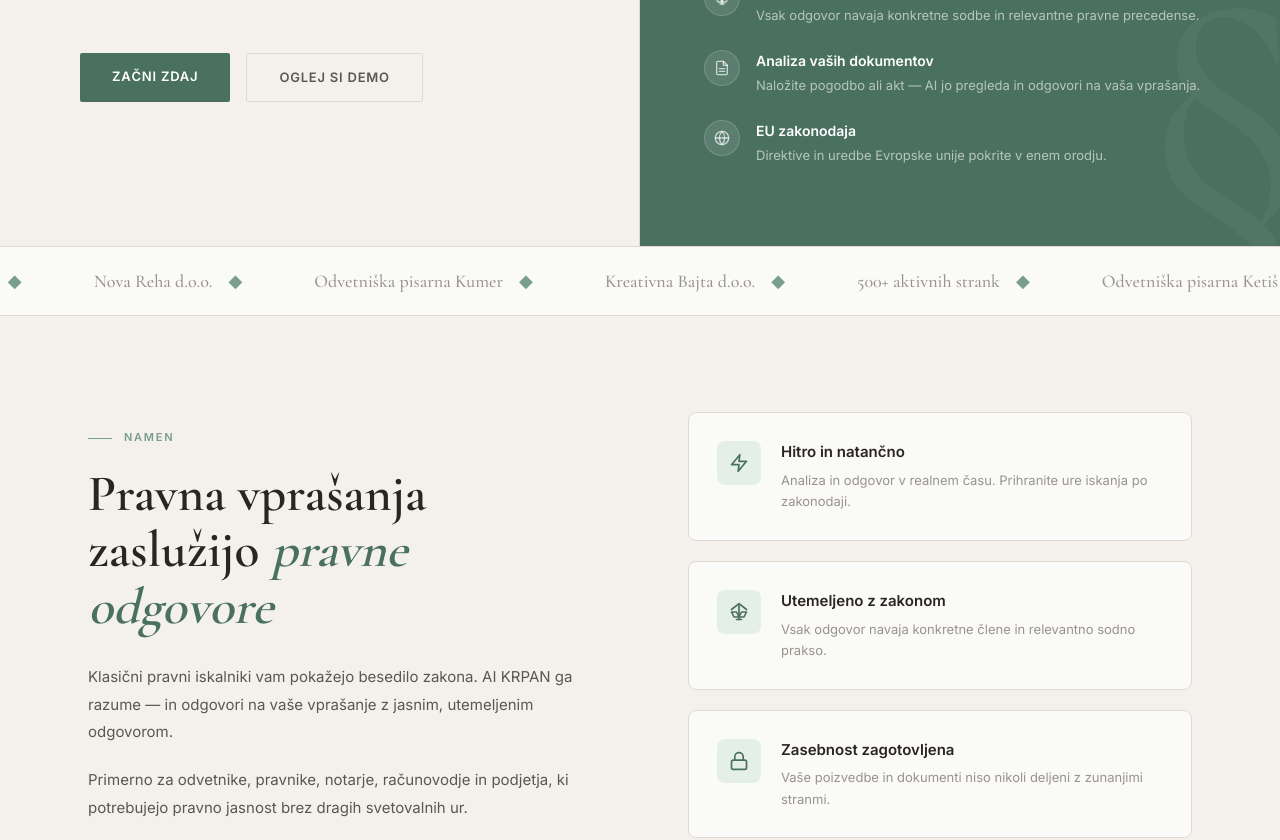
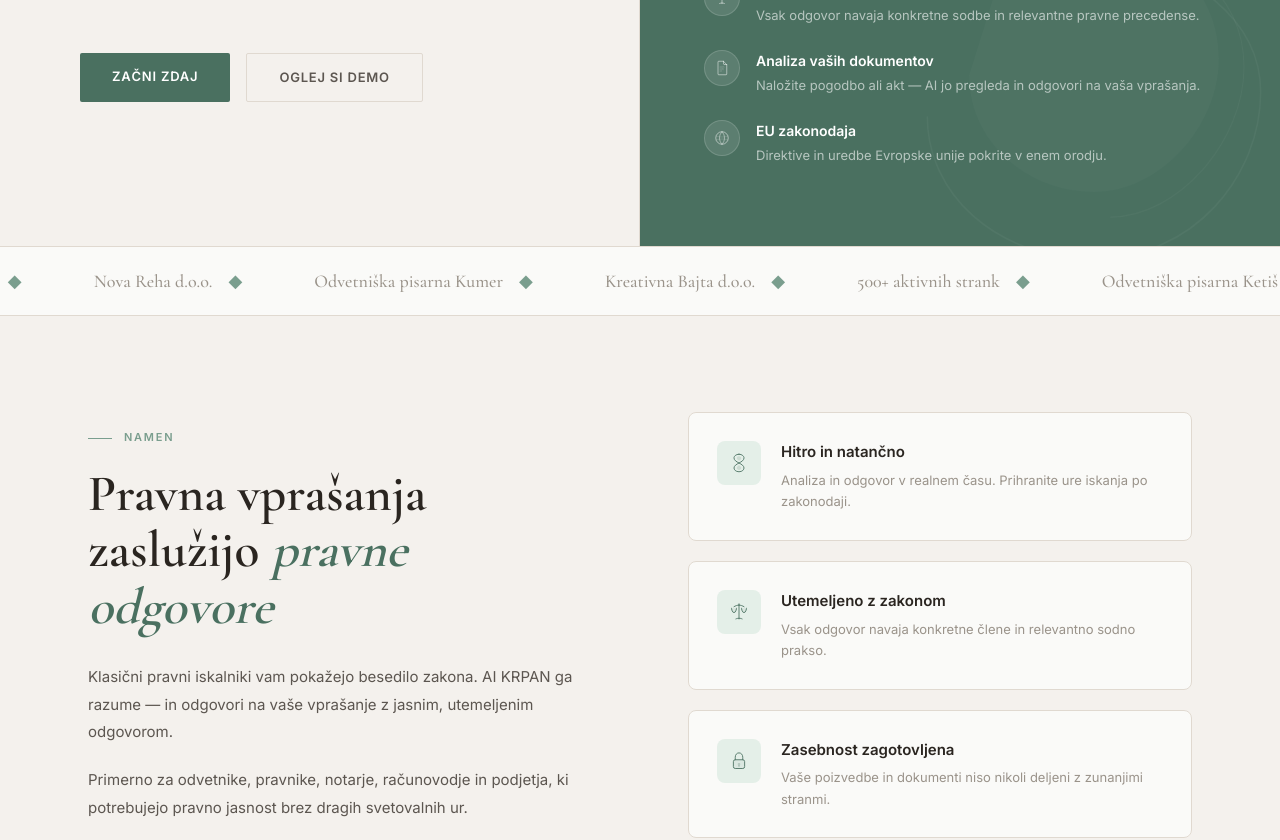
Before and after one commit to nejki/lexeu, a Next.js app: page / in a window 1280 px wide. Shown: the part 600-1440 px from the top of the page. Built offline with nearby package versions, Linux system fonts and the light colour scheme.

Commit message:
style: replace § text with SVG decoration, unify badge radius
Swap Hero background § character for HeroDecoration SVG curves.
Change tag badges from rounded-full to rounded-sm in Models and
Pricing for consistency. Add new icon components to Icons.tsx.

```diff
--- a/components/Models.tsx
+++ b/components/Models.tsx
@@ -93,7 +93,7 @@ export default function Models() {
                   {m.name}
                 </h3>
                 <p className="text-[14px] text-site-mid leading-relaxed mb-4">{m.desc}</p>
-                <span className={`inline-block px-3 py-1 rounded-full text-[11px] font-semibold tracking-[0.06em] uppercase ${m.tagStyle}`}>
+                <span className={`inline-block px-3 py-1 rounded-sm text-[11px] font-semibold tracking-[0.06em] uppercase ${m.tagStyle}`}>
                   {m.tag}
                 </span>
               </div>
@@ -126,7 +126,7 @@ export default function Models() {
                     </td>
                     <td className="py-6 px-4 text-[14px] text-site-mid leading-relaxed">{m.desc}</td>
                     <td className="py-6 px-4">
-                      <span className={`inline-block px-3 py-1 rounded-full text-[11px] font-semibold tracking-[0.06em] uppercase ${m.tagStyle}`}>
+                      <span className={`inline-block px-3 py-1 rounded-sm text-[11px] font-semibold tracking-[0.06em] uppercase ${m.tagStyle}`}>
                         {m.tag}
                       </span>
                     </td>
--- a/components/Pricing.tsx
+++ b/components/Pricing.tsx
@@ -108,7 +108,7 @@ export default function Pricing() {
           >
             {plan.recommended && (
               <div className="flex justify-center mb-4">
-                <span className="bg-warm text-white text-[10px] font-bold tracking-[0.1em] uppercase px-3 py-1 rounded-full whitespace-nowrap">
+                <span className="bg-warm text-white text-[10px] font-bold tracking-[0.1em] uppercase px-3 py-1 rounded-sm whitespace-nowrap">
                   Priporočamo
                 </span>
               </div>
--- a/components/ui/Icons.tsx
+++ b/components/ui/Icons.tsx
@@ -2,59 +2,223 @@ interface IconProps {
   className?: string;
 }
 
+/* ─── Custom flowing-curve icons inspired by the § motif ─── */
+
+/** Speed / instant response — stylised hourglass with flowing S-curves */
 export function IconBolt({ className = "w-5 h-5" }: IconProps) {
   return (
-    <svg className={className} viewBox="0 0 24 24" fill="none" stroke="currentColor" strokeWidth="2" strokeLinecap="round" strokeLinejoin="round">
-      <polygon points="13 2 3 14 12 14 11 22 21 10 12 10 13 2" />
+    <svg className={className} viewBox="0 0 32 32" fill="none">
+      <path
+        d="M16 2C10.5 2 8 5.5 8 8c0 3.5 4 6 8 8-4 2-8 4.5-8 8 0 2.5 2.5 6 8 6s8-3.5 8-6c0-3.5-4-6-8-8 4-2 8-4.5 8-8 0-2.5-2.5-6-8-6Z"
+        stroke="currentColor"
+        strokeWidth="1.4"
+        strokeLinecap="round"
+        strokeLinejoin="round"
+      />
+      <path
+        d="M12.5 8c0-1.5 1.5-3 3.5-3s3.5 1.5 3.5 3c0 2-2 3.5-3.5 4.5C15 11.5 12.5 10 12.5 8ZM12.5 24c0 1.5 1.5 3 3.5 3s3.5-1.5 3.5-3c0-2-2-3.5-3.5-4.5-1.5 1-3.5 2.5-3.5 4.5Z"
+        fill="currentColor"
+        opacity="0.15"
+      />
     </svg>
   );
 }
 
+/** Justice / law — elegant balance with serif-like curves */
 export function IconScales({ className = "w-5 h-5" }: IconProps) {
   return (
-    <svg className={className} viewBox="0 0 24 24" fill="none" stroke="currentColor" strokeWidth="2" strokeLinecap="round" strokeLinejoin="round">
-      <line x1="12" y1="3" x2="12" y2="21" />
-      <path d="M3 9l9-7 9 7" />
-      <path d="M6 12H3l3 6h6l-3-6z" />
-      <path d="M18 12h3l-3 6h-6l3-6z" />
-      <line x1="9" y1="21" x2="15" y2="21" />
+    <svg className={className} viewBox="0 0 32 32" fill="none">
+      <path
+        d="M16 3v24"
+        stroke="currentColor"
+        strokeWidth="1.4"
+        strokeLinecap="round"
+      />
+      <path
+        d="M16 5c-3 0-5.5 1-8 2.5"
+        stroke="currentColor"
+        strokeWidth="1.4"
+        strokeLinecap="round"
+      />
+      <path
+        d="M16 5c3 0 5.5 1 8 2.5"
+        stroke="currentColor"
+        strokeWidth="1.4"
+        strokeLinecap="round"
+      />
+      {/* Left pan — flowing bowl shape */}
+      <path
+        d="M4 10c0 0 .5 7 4 7s4-7 4-7"
+        stroke="currentColor"
+        strokeWidth="1.4"
+        strokeLinecap="round"
+        strokeLinejoin="round"
+      />
+      <path d="M4 10c0 0 .5 7 4 7s4-7 4-7Z" fill="currentColor" opacity="0.08" />
+      {/* Right pan */}
+      <path
+        d="M20 10c0 0 .5 7 4 7s4-7 4-7"
+        stroke="currentColor"
+        strokeWidth="1.4"
+        strokeLinecap="round"
+        strokeLinejoin="round"
+      />
+      <path d="M20 10c0 0 .5 7 4 7s4-7 4-7Z" fill="currentColor" opacity="0.08" />
+      {/* Base — serif-style foot */}
+      <path
+        d="M11 27c0 0 2-1 5-1s5 1 5 1"
+        stroke="currentColor"
+        strokeWidth="1.4"
+        strokeLinecap="round"
+      />
+      <circle cx="16" cy="4" r="1.2" fill="currentColor" opacity="0.2" />
     </svg>
   );
 }
 
+/** Document analysis — page with flowing paragraph curves */
 export function IconDocument({ className = "w-5 h-5" }: IconProps) {
   return (
-    <svg className={className} viewBox="0 0 24 24" fill="none" stroke="currentColor" strokeWidth="2" strokeLinecap="round" strokeLinejoin="round">
-      <path d="M14 2H6a2 2 0 0 0-2 2v16a2 2 0 0 0 2 2h12a2 2 0 0 0 2-2V8z" />
-      <polyline points="14 2 14 8 20 8" />
-      <line x1="16" y1="13" x2="8" y2="13" />
-      <line x1="16" y1="17" x2="8" y2="17" />
+    <svg className={className} viewBox="0 0 32 32" fill="none">
+      {/* Page outline with soft corner fold */}
+      <path
+        d="M8 4c0-1 .5-1.5 1.5-1.5H19l6.5 7V28c0 1-.5 1.5-1.5 1.5H9.5C8.5 29.5 8 29 8 28V4Z"
+        stroke="currentColor"
+        strokeWidth="1.4"
+        strokeLinejoin="round"
+      />
+      <path
+        d="M19 2.5v5c0 .8.5 1.5 1.3 1.5H25.5"
+        stroke="currentColor"
+        strokeWidth="1.4"
+        strokeLinecap="round"
+        strokeLinejoin="round"
+      />
+      {/* Flowing text lines — S-curve inspired */}
+      <path
+        d="M12 14c1.5-.3 3 .3 4.5 0s2.5-.5 3.5 0"
+        stroke="currentColor"
+        strokeWidth="1.2"
+        strokeLinecap="round"
+        opacity="0.5"
+      />
+      <path
+        d="M12 18c1-.2 2.5.4 4 0s2-.4 3 0"
+        stroke="currentColor"
+        strokeWidth="1.2"
+        strokeLinecap="round"
+        opacity="0.5"
+      />
+      <path
+        d="M12 22c1.5-.2 2 .3 3.5 0"
+        stroke="currentColor"
+        strokeWidth="1.2"
+        strokeLinecap="round"
+        opacity="0.5"
+      />
+      {/* Subtle § watermark on page */}
+      <path
+        d="M18 17c-1 0-1.5.8-1.5 1.5S17.5 20 18.5 20.5 20 21.5 20 22.5 19 24 18 24"
+        stroke="currentColor"
+        strokeWidth="0.8"
+        strokeLinecap="round"
+        opacity="0.12"
+      />
     </svg>
   );
 }
 
+/** EU / International — globe with flowing meridians */
 export function IconGlobe({ className = "w-5 h-5" }: IconProps) {
   return (
-    <svg className={className} viewBox="0 0 24 24" fill="none" stroke="currentColor" strokeWidth="2" strokeLinecap="round" strokeLinejoin="round">
-      <circle cx="12" cy="12" r="10" />
-      <line x1="2" y1="12" x2="22" y2="12" />
-      <path d="M12 2a15.3 15.3 0 0 1 4 10 15.3 15.3 0 0 1-4 10 15.3 15.3 0 0 1-4-10 15.3 15.3 0 0 1 4-10z" />
+    <svg className={className} viewBox="0 0 32 32" fill="none">
+      <circle
+        cx="16"
+        cy="16"
+        r="12.5"
+        stroke="currentColor"
+        strokeWidth="1.4"
+      />
+      {/* Flowing meridian — S-curve like § */}
+      <path
+        d="M16 3.5c-3 3-5 7.5-5 12.5s2 9.5 5 12.5"
+        stroke="currentColor"
+        strokeWidth="1.2"
+        strokeLinecap="round"
+      />
+      <path
+        d="M16 3.5c3 3 5 7.5 5 12.5s-2 9.5-5 12.5"
+        stroke="currentColor"
+        strokeWidth="1.2"
+        strokeLinecap="round"
+      />
+      {/* Latitude lines — gentle arcs */}
+      <path
+        d="M4.5 12c3 1.2 7 2 11.5 2s8.5-.8 11.5-2"
+        stroke="currentColor"
+        strokeWidth="1"
+        strokeLinecap="round"
+        opacity="0.4"
+      />
+      <path
+        d="M4.5 20c3-1.2 7-2 11.5-2s8.5.8 11.5 2"
+        stroke="currentColor"
+        strokeWidth="1"
+        strokeLinecap="round"
+        opacity="0.4"
+      />
+      {/* EU stars hint — tiny dots */}
+      <circle cx="16" cy="7" r="0.6" fill="currentColor" opacity="0.3" />
+      <circle cx="12" cy="8.5" r="0.6" fill="currentColor" opacity="0.3" />
+      <circle cx="20" cy="8.5" r="0.6" fill="currentColor" opacity="0.3" />
     </svg>
   );
 }
 
+/** Privacy / lock — elegant lock with serif-style keyhole */
 export function IconLock({ className = "w-5 h-5" }: IconProps) {
   return (
-    <svg className={className} viewBox="0 0 24 24" fill="none" stroke="currentColor" strokeWidth="2" strokeLinecap="round" strokeLinejoin="round">
-      <rect x="3" y="11" width="18" height="11" rx="2" ry="2" />
-      <path d="M7 11V7a5 5 0 0 1 10 0v4" />
+    <svg className={className} viewBox="0 0 32 32" fill="none">
+      {/* Shackle — flowing arch */}
+      <path
+        d="M10 14V10c0-4 2.5-7 6-7s6 3 6 7v4"
+        stroke="currentColor"
+        strokeWidth="1.4"
+        strokeLinecap="round"
+      />
+      {/* Lock body — soft rectangle */}
+      <rect
+        x="7"
+        y="14"
+        width="18"
+        height="14"
+        rx="3"
+        stroke="currentColor"
+        strokeWidth="1.4"
+      />
+      <rect x="7" y="14" width="18" height="14" rx="3" fill="currentColor" opacity="0.06" />
+      {/* Keyhole — § inspired flowing shape */}
+      <path
+        d="M16 19c-1.2 0-2 .8-2 2s.8 2 2 2 2-.8 2-2-.8-2-2-2Z"
+        fill="currentColor"
+        opacity="0.25"
+      />
+      <path
+        d="M15.2 23c.3.8.5 2 .8 2.5.3-.5.5-1.7.8-2.5"
+        stroke="currentColor"
+        strokeWidth="1"
+        strokeLinecap="round"
+        opacity="0.3"
+      />
     </svg>
   );
 }
 
+/* ─── UI icons (menu / close) — kept minimal ─── */
+
 export function IconMenu({ className = "w-5 h-5" }: IconProps) {
   return (
-    <svg className={className} viewBox="0 0 24 24" fill="none" stroke="currentColor" strokeWidth="2" strokeLinecap="round" strokeLinejoin="round">
+    <svg className={className} viewBox="0 0 24 24" fill="none" stroke="currentColor" strokeWidth="1.6" strokeLinecap="round">
       <line x1="3" y1="6" x2="21" y2="6" />
       <line x1="3" y1="12" x2="21" y2="12" />
       <line x1="3" y1="18" x2="21" y2="18" />
@@ -64,57 +228,183 @@ export function IconMenu({ className = "w-5 h-5" }: IconProps) {
 
 export function IconX({ className = "w-5 h-5" }: IconProps) {
   return (
-    <svg className={className} viewBox="0 0 24 24" fill="none" stroke="currentColor" strokeWidth="2" strokeLinecap="round" strokeLinejoin="round">
+    <svg className={className} viewBox="0 0 24 24" fill="none" stroke="currentColor" strokeWidth="1.6" strokeLinecap="round">
       <line x1="18" y1="6" x2="6" y2="18" />
       <line x1="6" y1="6" x2="18" y2="18" />
     </svg>
   );
 }
 
+/** File with text — flowing document */
 export function IconFileText({ className = "w-5 h-5" }: IconProps) {
   return (
-    <svg className={className} fill="none" viewBox="0 0 24 24" stroke="currentColor" strokeWidth={1.5}>
+    <svg className={className} viewBox="0 0 32 32" fill="none">
       <path
+        d="M8 4c0-1 .5-1.5 1.5-1.5H19l6.5 7V28c0 1-.5 1.5-1.5 1.5H9.5C8.5 29.5 8 29 8 28V4Z"
+        stroke="currentColor"
+        strokeWidth="1.4"
+        strokeLinejoin="round"
+      />
+      <path
+        d="M19 2.5v5c0 .8.5 1.5 1.3 1.5H25.5"
+        stroke="currentColor"
+        strokeWidth="1.4"
         strokeLinecap="round"
         strokeLinejoin="round"
-        d="M19.5 14.25v-2.625a3.375 3.375 0 0 0-3.375-3.375h-1.5A1.125 1.125 0 0 1 13.5 7.125v-1.5a3.375 3.375 0 0 0-3.375-3.375H8.25m0 12.75h7.5m-7.5 3H12M10.5 2.25H5.625c-.621 0-1.125.504-1.125 1.125v17.25c0 .621.504 1.125 1.125 1.125h12.75c.621 0 1.125-.504 1.125-1.125V11.25a9 9 0 0 0-9-9Z"
+      />
+      <path d="M12 14h8M12 18h6M12 22h4" stroke="currentColor" strokeWidth="1.2" strokeLinecap="round" opacity="0.45" />
+    </svg>
+  );
+}
+
+/** Calendar — with elegant serif-style date */
+export function IconCalendar({ className = "w-5 h-5" }: IconProps) {
+  return (
+    <svg className={className} viewBox="0 0 32 32" fill="none">
+      <rect x="4" y="6" width="24" height="22" rx="3" stroke="currentColor" strokeWidth="1.4" />
+      <path d="M4 12h24" stroke="currentColor" strokeWidth="1.4" />
+      <path d="M11 3v5M21 3v5" stroke="currentColor" strokeWidth="1.4" strokeLinecap="round" />
+      <rect x="4" y="6" width="24" height="6" rx="3" fill="currentColor" opacity="0.06" />
+      {/* Date number — serif-style */}
+      <text x="16" y="23" textAnchor="middle" fontFamily="serif" fontSize="9" fill="currentColor" opacity="0.35">§</text>
+    </svg>
+  );
+}
+
+/** Shield with check — flowing protective shape */
+export function IconShieldCheck({ className = "w-5 h-5" }: IconProps) {
+  return (
+    <svg className={className} viewBox="0 0 32 32" fill="none">
+      <path
+        d="M16 2.5C13 5 9.5 6.5 5 7c0 8 2.5 16 11 22.5C24.5 23 27 15 27 7c-4.5-.5-8-2-11-4.5Z"
+        stroke="currentColor"
+        strokeWidth="1.4"
+        strokeLinejoin="round"
+      />
+      <path
+        d="M16 2.5C13 5 9.5 6.5 5 7c0 8 2.5 16 11 22.5C24.5 23 27 15 27 7c-4.5-.5-8-2-11-4.5Z"
+        fill="currentColor"
+        opacity="0.06"
+      />
+      <path
+        d="M12 16l3 3 5.5-6"
+        stroke="currentColor"
+        strokeWidth="1.4"
+        strokeLinecap="round"
+        strokeLinejoin="round"
       />
     </svg>
   );
 }
 
-export function IconCalendar({ className = "w-5 h-5" }: IconProps) {
+/** Exchange arrows — flowing bidirectional curves */
+export function IconArrowsExchange({ className = "w-5 h-5" }: IconProps) {
   return (
-    <svg className={className} fill="none" viewBox="0 0 24 24" stroke="currentColor" strokeWidth={1.5}>
+    <svg className={className} viewBox="0 0 32 32" fill="none">
       <path
+        d="M4 10h20c1 0 2 .5 2 1.5"
+        stroke="currentColor"
+        strokeWidth="1.4"
+        strokeLinecap="round"
+      />
+      <path
+        d="M20 6l4.5 4-4.5 4"
+        stroke="currentColor"
+        strokeWidth="1.4"
         strokeLinecap="round"
         strokeLinejoin="round"
-        d="M6.75 3v2.25M17.25 3v2.25M3 18.75V7.5a2.25 2.25 0 0 1 2.25-2.25h13.5A2.25 2.25 0 0 1 21 7.5v11.25m-18 0A2.25 2.25 0 0 0 5.25 21h13.5A2.25 2.25 0 0 0 21 18.75m-18 0v-7.5A2.25 2.25 0 0 1 5.25 9h13.5A2.25 2.25 0 0 1 21 11.25v7.5"
+      />
+      <path
+        d="M28 22H8c-1 0-2-.5-2-1.5"
+        stroke="currentColor"
+        strokeWidth="1.4"
+        strokeLinecap="round"
+      />
+      <path
+        d="M12 18l-4.5 4 4.5 4"
+        stroke="currentColor"
+        strokeWidth="1.4"
+        strokeLinecap="round"
+        strokeLinejoin="round"
       />
     </svg>
   );
 }
 
-export function IconShieldCheck({ className = "w-5 h-5" }: IconProps) {
+/* ─── Decorative hero background SVG ─── */
+
+/** Large decorative § -inspired flowing curves for hero background */
+export function HeroDecoration({ className }: { className?: string }) {
   return (
-    <svg className={className} fill="none" viewBox="0 0 24 24" stroke="currentColor" strokeWidth={1.5}>
+    <svg
+      className={className}
+      viewBox="0 0 600 900"
+      fill="none"
+      aria-hidden="true"
+    >
+      {/* Primary § curve — large flowing S */}
       <path
+        d="M300 50
+           C180 50 100 130 100 220
+           C100 330 220 370 300 410
+           C380 450 500 490 500 600
+           C500 700 420 800 300 800
+           C180 800 100 720 100 630"
+        stroke="currentColor"
+        strokeWidth="2"
         strokeLinecap="round"
-        strokeLinejoin="round"
-        d="M9 12.75 11.25 15 15 9.75m-3-7.036A11.959 11.959 0 0 1 3.598 6 11.99 11.99 0 0 0 3 9.749c0 5.592 3.824 10.29 9 11.623 5.176-1.332 9-6.03 9-11.622 0-1.31-.21-2.571-.598-3.751h-.152c-3.196 0-6.1-1.248-8.25-3.285Z"
+        opacity="0.04"
+      />
+      {/* Secondary curve — offset echo */}
+      <path
+        d="M320 80
+           C210 80 140 150 140 230
+           C140 330 250 370 320 400
+           C390 430 480 470 480 570
+           C480 660 400 750 320 750"
+        stroke="currentColor"
+        strokeWidth="1.5"
+        strokeLinecap="round"
+        opacity="0.03"
+      />
+      {/* Inner flowing fill — subtle depth */}
+      <path
+        d="M300 100
+           C200 100 150 160 150 230
+           C150 320 240 360 300 390
+           C360 420 450 460 450 560
+           C450 640 380 720 300 720
+           C220 720 150 660 150 580"
+        fill="currentColor"
+        opacity="0.02"
+      />
+      {/* Top loop — small ornamental S */}
+      <path
+        d="M280 120
+           C250 120 230 140 230 160
+           C230 185 260 195 280 205
+           C300 215 320 225 320 250
+           C320 270 300 285 280 285"
+        stroke="currentColor"
+        strokeWidth="1"
+        strokeLinecap="round"
+        opacity="0.035"
+      />
+      {/* Horizontal cross-line — like the § crossbar */}
+      <path
+        d="M130 410 C200 395 400 395 470 410"
+        stroke="currentColor"
+        strokeWidth="1.5"
+        strokeLinecap="round"
+        opacity="0.03"
+      />
+      <path
+        d="M160 440 C220 425 380 425 440 440"
+        stroke="currentColor"
+        strokeWidth="1"
+        strokeLinecap="round"
+        opacity="0.025"
       />
     </svg>
   );
 }
-
-export function IconArrowsExchange({ className = "w-5 h-5" }: IconProps) {
-  return (
-    <svg className={className} fill="none" viewBox="0 0 24 24" stroke="currentColor" strokeWidth={1.5}>
-      <path
-        strokeLinecap="round"
-        strokeLinejoin="round"
-        d="M7.5 21 3 16.5m0 0L7.5 12M3 16.5h13.5m0-13.5L21 7.5m0 0L16.5 12M21 7.5H7.5"
-      />
-    </svg>
-  );
-}
```
Also changed, not shown: components/Hero.tsx (+3 -8 lines).
